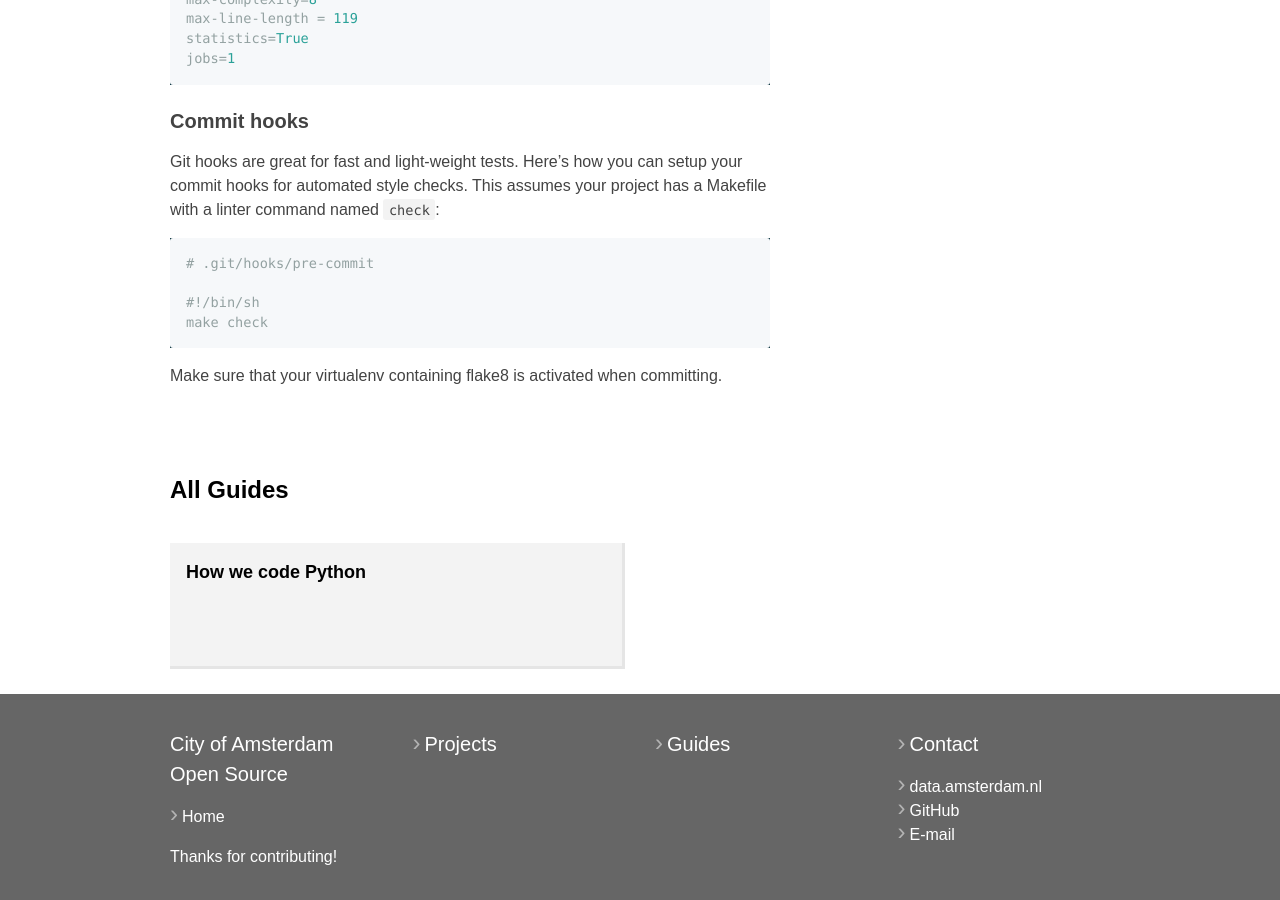
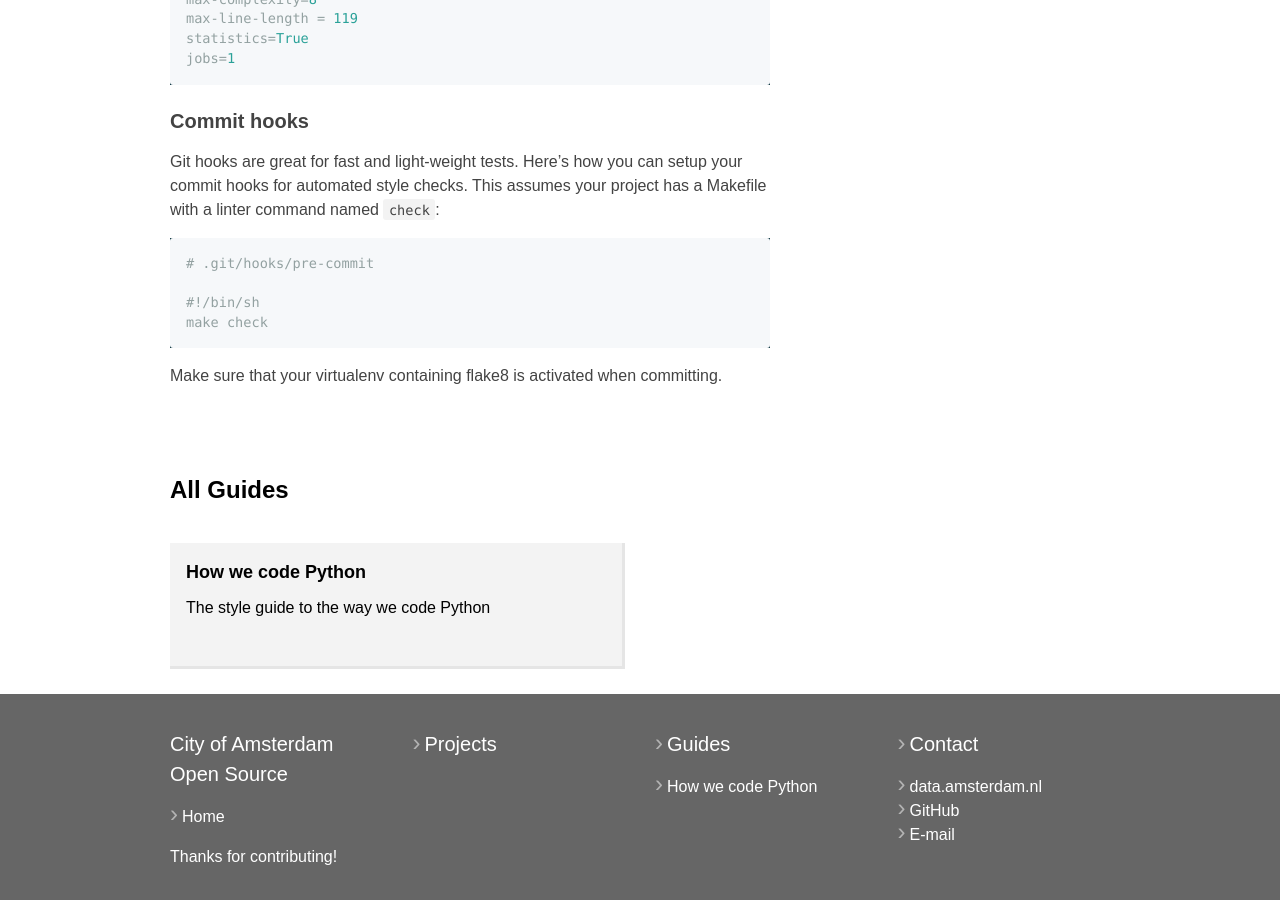
Before and after one commit to Amsterdam/amsterdam.github.io, a Jekyll site: the page built from guides/style-guide-python.md, in a window 1280 px wide and 900 px high, scrolled down 2325 px. Built offline with Jekyll 4.4.1, drawn with Linux system fonts in a browser that asks for light colours; our own code applies the rules of GitHub Pages for plain Markdown files.

Commit message:
Add an explains

```diff
--- a/guides/style-guide-python.md
+++ b/guides/style-guide-python.md
@@ -1,3 +1,6 @@
+---
+explains: The style guide to the way we code Python
+---
 
 # How we code Python
 
```
